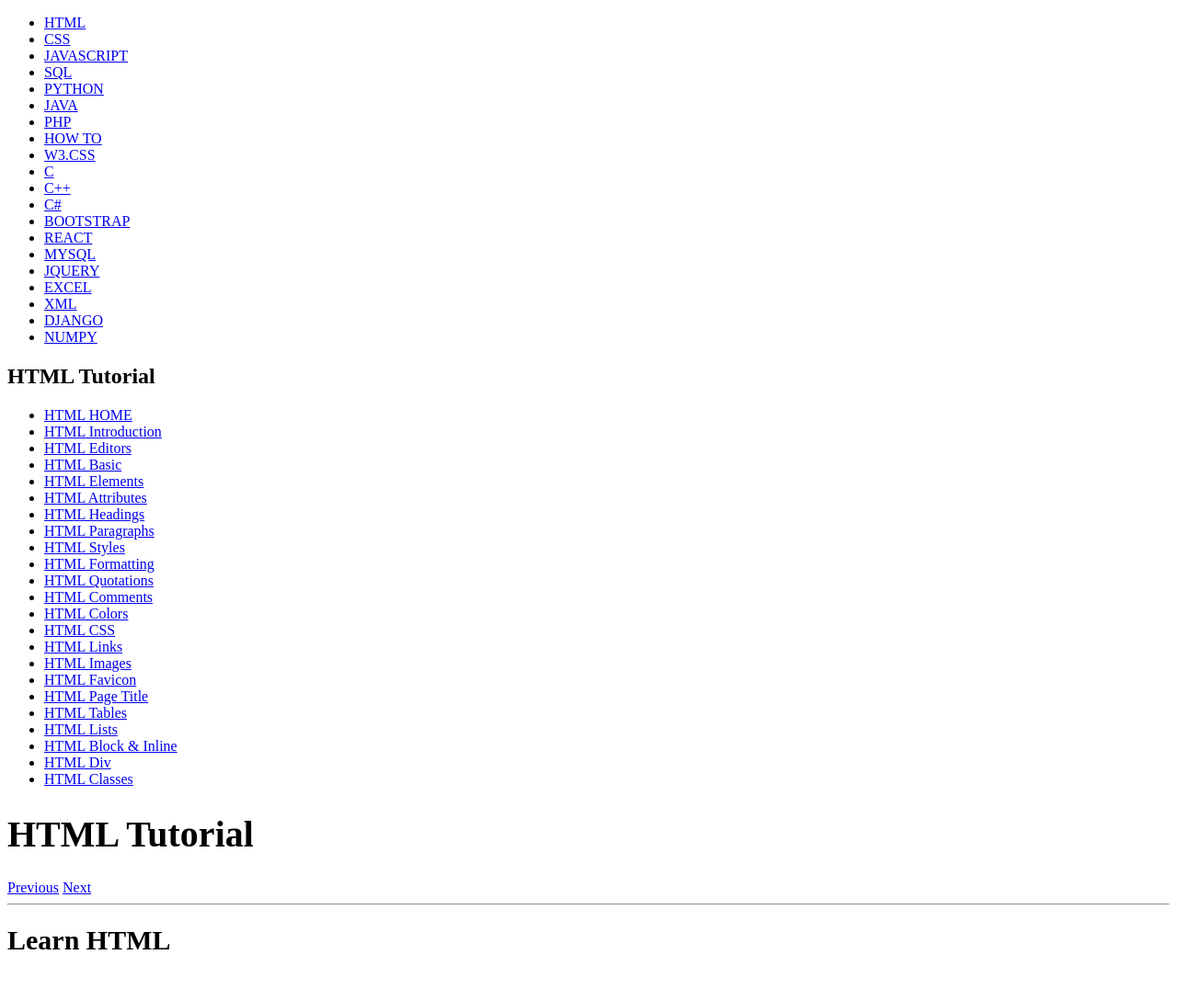
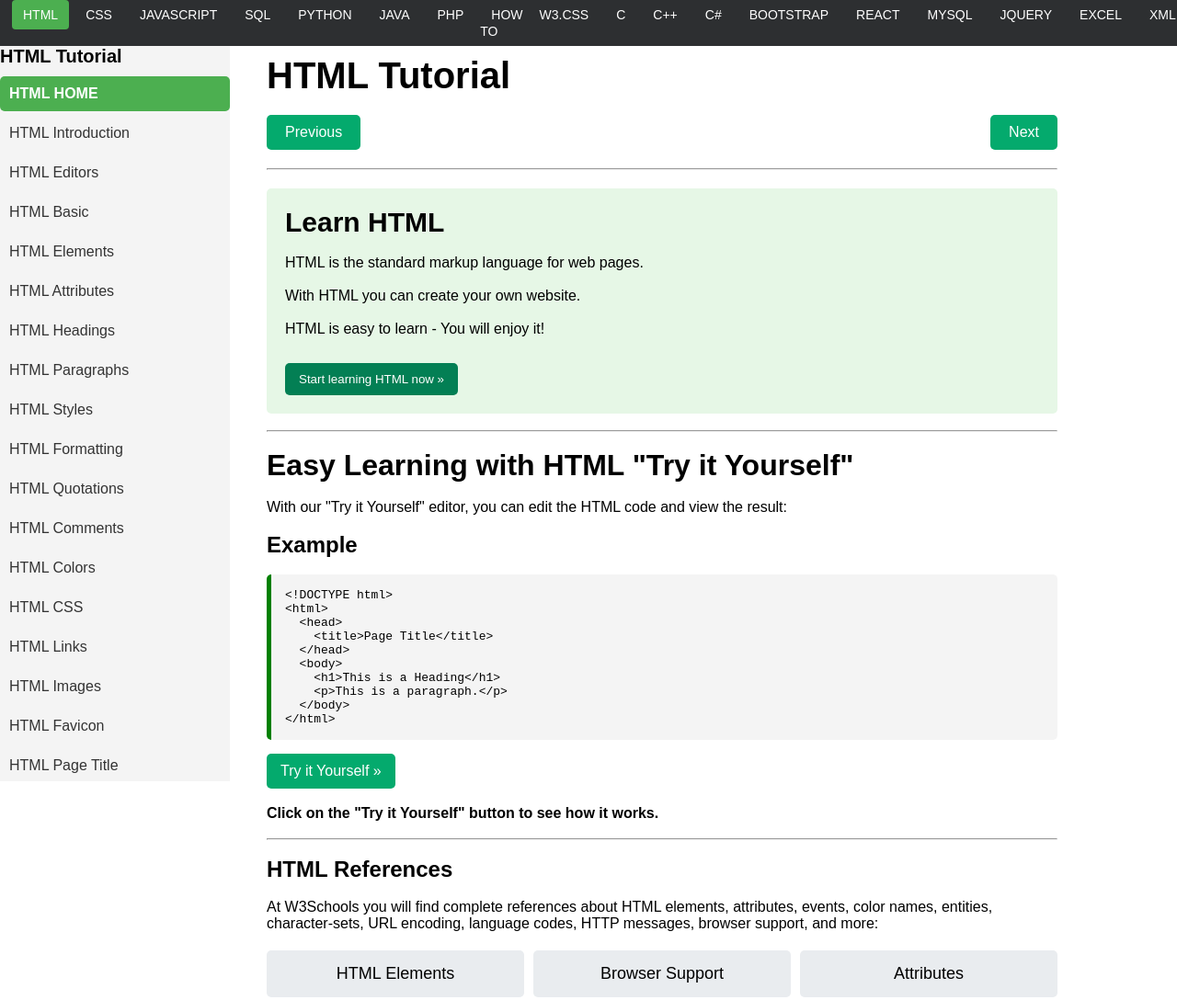
Before and after one commit to vumaiphuong224001823/b1-buoi5, a plain HTML site: page index.html in a window 1280 px wide. Shown: the top 1088 px of the page at 92% size. Drawn offline with Linux system fonts and the light colour scheme.

Commit message:
Update index.html

```diff
--- a/index.html
+++ b/index.html
@@ -1,11 +1,238 @@
+
 <!DOCTYPE html>
 <html lang="vi">
 <head>
     <meta charset="UTF-8">
     <meta name="viewport" content="width=device-width, initial-scale=1.0">
     <title>Menu Ngang và Dọc</title>
-    <link rel="stylesheet" href="styles.css">
+    <link rel="stylesheet" href="style.css">
 </head>
+<style>
+    * {
+    margin: 0;
+    padding: 0;
+    box-sizing: border-box;
+    font-family: Arial, sans-serif;
+}
+.menu-ngang {
+    background-color: #2d2f31;
+    padding: 7px 0;
+    position: fixed;
+    width: 100%;
+    top: 0;
+    left: 0;
+    z-index: 1000;
+}
+.menu-ngang::-webkit-scrollbar {
+    display: none;
+}
+.menu-ngang ul {
+    list-style: none;
+    display: flex;
+    justify-content: left;
+    padding: 0 10px;
+}
+.menu-ngang ul li {
+    margin: 0 3px;
+}
+.menu-ngang ul li a {
+    color: white;
+    text-decoration: none;
+    font-size: 14px;
+    padding: 8px 12px;
+    border-radius: 4px;
+    transition: background 0.3s ease;
+}
+.menu-ngang ul li a.active {
+    background-color: #4CAF50;
+}
+.menu-ngang ul li a:hover {
+    background-color: black;
+}
+.container {
+    display: flex;
+    margin-top: 40px;
+}
+.menu-doc {
+    width: 250px;
+    height: 100vh;
+    background: #f4f4f4;
+    position: fixed;
+    left: 0;
+    top: 50px;
+    overflow-y: auto;
+}
+.menu-doc::-webkit-scrollbar {
+    width: 8px;
+}
+.menu-doc::-webkit-scrollbar-track {
+    background: #ddd;
+}
+.menu-doc::-webkit-scrollbar-thumb {
+    background: #888;
+    border-radius: 5px;
+}
+.menu-doc h2 {
+    font-size: 20px;
+    margin-bottom: 10px;
+}
+.menu-doc ul {
+    list-style: none;
+}
+.menu-doc ul li {
+    margin: 5px 0;
+}
+.menu-doc ul li a {
+    text-decoration: none;
+    color: #333;
+    display: block;
+    padding: 10px;
+    border-radius: 5px;
+    transition: 0.3s;
+}
+.menu-doc ul li a:hover {
+    background-color:lightgrey;
+    color: black;
+}
+.menu-doc ul li a.active {
+    background-color: #4CAF50;
+    color: white;
+    font-weight: bold;
+}
+.content {
+    margin-left: 270px;
+    padding: 20px;
+    width: calc(100% - 270px);
+    max-width: 900px;
+    background-color: white;
+}
+.nav-buttons {
+            display: flex;
+            justify-content: space-between;
+            margin: 20px 0;
+        }
+.nav-btn {
+            display: inline-block;
+            padding: 10px 20px;
+            background-color: #04AA6D;
+            color: white;
+            text-decoration: none;
+            border-radius: 5px;
+        }
+.nav-btn:hover {
+            background-color: #037f54;
+        }
+        .example-box {
+            background-color: #f1f1f1;
+            padding: 15px;
+            border-radius: 5px;
+            margin-top: 20px;
+        }
+        .code-box {
+            background-color: #fff;
+            padding: 10px;
+            border-left: 5px solid #04AA6D;
+            font-family: monospace;
+            white-space: pre-wrap;
+            word-wrap: break-word;
+            overflow-x: auto;
+        }
+        .example-explained {
+            margin-top: 20px;
+        }
+
+        .highlight {
+            background-color: #ffebeb;
+            padding: 2px 5px;
+            border-radius: 3px;
+            font-family: monospace;
+            color: red;
+        }
+        .info-box {
+            background-color: #ffffcc;
+            padding: 10px;
+            margin-top: 20px;
+            border-radius: 5px;
+        }
+        .box {
+            background: #e6f7e6;
+            padding: 20px;
+            border-radius: 5px;
+            margin-top: 20px;
+}
+        .code-box2 {
+            background-color: #f4f4f4;
+            padding: 15px;
+            border-radius: 5px;
+            border-left: 5px solid green;
+            font-family: monospace;
+        }
+        .button-container {
+            margin-top: 15px;
+        }
+        .try-button {
+            background-color: #04AA6D;
+            color: white;
+            padding: 10px 15px;
+            border: none;
+            border-radius: 5px;
+            cursor: pointer;
+            font-size: 16px;
+        }
+        .try-button:hover {
+            background-color: #038a5c;
+        }
+        .btn {
+            background: #037f54;
+            color: white;
+            border: none;
+            padding: 10px 15px;
+            margin: 5px;
+            cursor: pointer;
+            border-radius: 5px;
+}
+        .btn-green {
+            background: #037f54;
+            color: white;
+            border: none;
+            padding: 10px 15px;
+            margin-top: 10px;
+            cursor: pointer;
+            border-radius: 5px;
+}
+        .grid {
+            display: grid;
+            grid-template-columns: repeat(3, 1fr);
+            gap: 10px;
+            margin-top: 20px;
+        }
+        .grid div {
+            background-color: #e9ecef;
+            padding: 15px;
+            text-align: center;
+            font-size: 18px;
+            border-radius: 5px;
+            transition: background-color 0.3s, color 0.3s;
+        }
+        .grid div:hover {
+            background-color: black;
+            color: white;
+        }
+        .back-home {
+            display: inline-block;
+            margin-top: 20px;
+            padding: 10px 20px;
+            background-color: lightblue;
+            color: white;
+            text-decoration: none;
+            border-radius: 25px;
+            font-size: 16px;
+            transition: 0.3s;
+        }
+        .back-home:hover {
+            background-color: lightgrey;
+            }
+</style>
 <body>
     <nav class="menu-ngang">
         <ul>
@@ -116,7 +343,7 @@
             <div>Px to Em Converter</div>
             <div>Keyboard Shortcuts</div>
         </div>
-        <b><a href="index.html" class="back-home">Quay lại</a></b>
+        <b><a href="index.html" class="back-home">Quay về trang chủ</a></b>
     </div>
 </body>
 </html>
```
